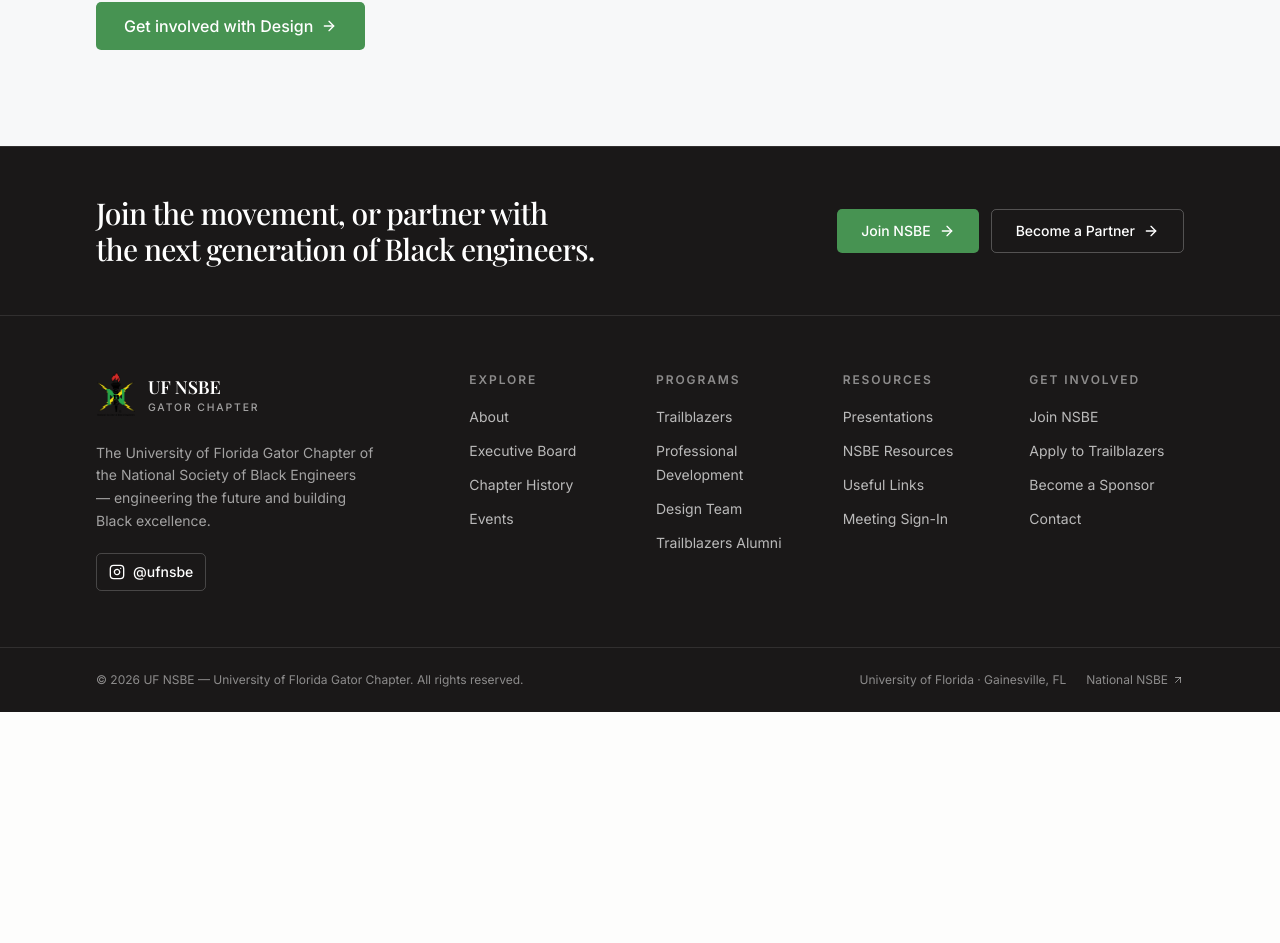
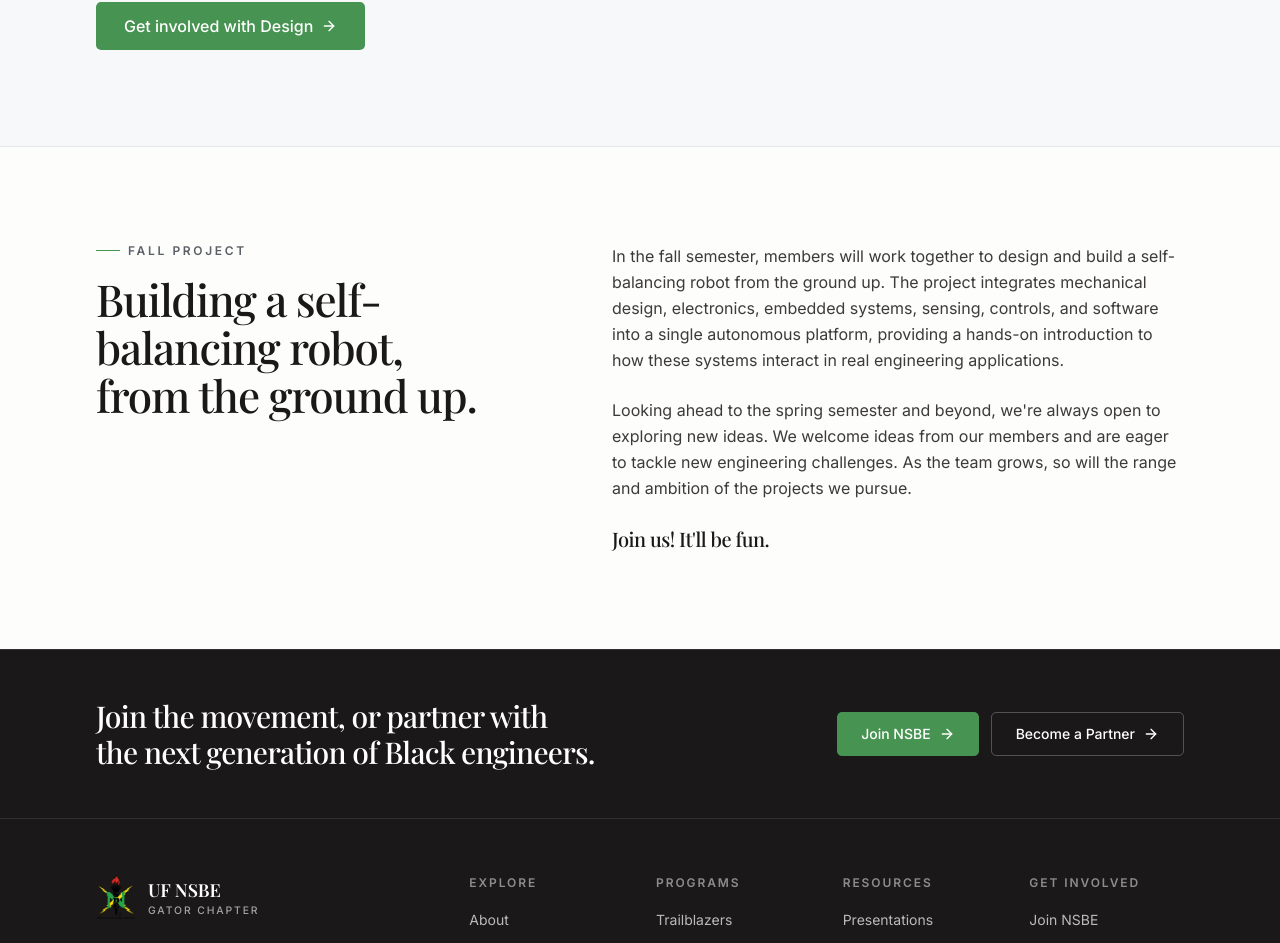
Before and after one commit to Gator-Chapter-of-NSBE/uf-nsbe-website, a Next.js app: page /programs/design-team in a window 1280 px wide. Shown: the part 1662-2605 px from the top of the page. Before the commit the page ends 2374 px from the top, so only its background shows below. Built offline with nearby package versions, Linux system fonts and the light colour scheme; a web font is replaced by a local one.

Commit message:
feat: update join link and add fall project section to Design Team page

```diff
--- a/app/programs/design-team/page.tsx
+++ b/app/programs/design-team/page.tsx
@@ -43,7 +43,12 @@ export default function DesignTeamPage() {
         title="The Design Team"
         description="The technical engineering projects division of UF NSBE — where members build across mechanical, electrical, and computer engineering through CAD, programming, circuit design, soldering, and prototyping."
       >
-        <CtaLink href="/get-involved/join" variant="onDark" withArrow>
+        <CtaLink
+          href="https://docs.google.com/forms/d/e/1FAIpQLSfxydq5Wtx6E35foCnsqW7-KgC-di4T81Vzly_MhLMswFsIOw/viewform"
+          external
+          variant="onDark"
+          withArrow
+        >
           Join the Design Team
         </CtaLink>
         <CtaLink href="/contact" variant="outlineDark">
@@ -103,9 +108,45 @@ export default function DesignTeamPage() {
             </ul>
           </div>
           <div className="mt-12">
-            <CtaLink href="/get-involved/join" variant="accent" size="lg" withArrow>
+            <CtaLink
+              href="https://docs.google.com/forms/d/e/1FAIpQLSfxydq5Wtx6E35foCnsqW7-KgC-di4T81Vzly_MhLMswFsIOw/viewform"
+              external
+              variant="accent"
+              size="lg"
+              withArrow
+            >
               Get involved with Design
             </CtaLink>
+          </div>
+        </Container>
+      </section>
+
+      {/* Fall project */}
+      <section className="border-t border-border py-20 sm:py-24">
+        <Container>
+          <div className="grid gap-12 lg:grid-cols-[0.9fr_1.1fr] lg:items-start">
+            <SectionHeading
+              eyebrow="Fall project"
+              title="Building a self-balancing robot, from the ground up."
+            />
+            <div className="space-y-6 text-base leading-relaxed text-foreground/85 text-pretty">
+              <p>
+                In the fall semester, members will work together to design and build a
+                self-balancing robot from the ground up. The project integrates mechanical
+                design, electronics, embedded systems, sensing, controls, and software into a
+                single autonomous platform, providing a hands-on introduction to how these
+                systems interact in real engineering applications.
+              </p>
+              <p>
+                Looking ahead to the spring semester and beyond, we&apos;re always open to
+                exploring new ideas. We welcome ideas from our members and are eager to tackle
+                new engineering challenges. As the team grows, so will the range and ambition of
+                the projects we pursue.
+              </p>
+              <p className="font-serif text-xl font-medium tracking-tight text-foreground">
+                Join us! It&apos;ll be fun.
+              </p>
+            </div>
           </div>
         </Container>
       </section>
```
